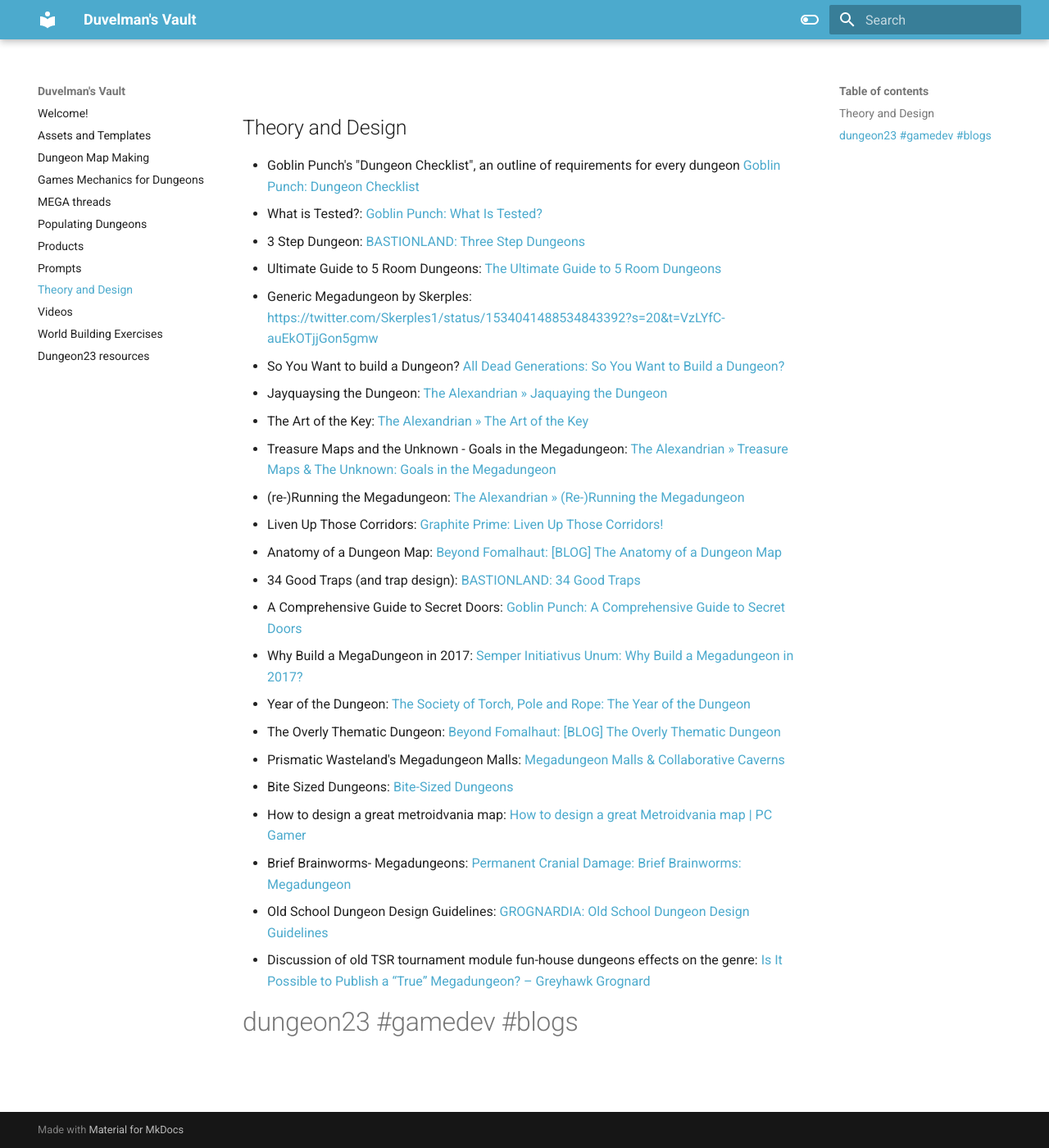
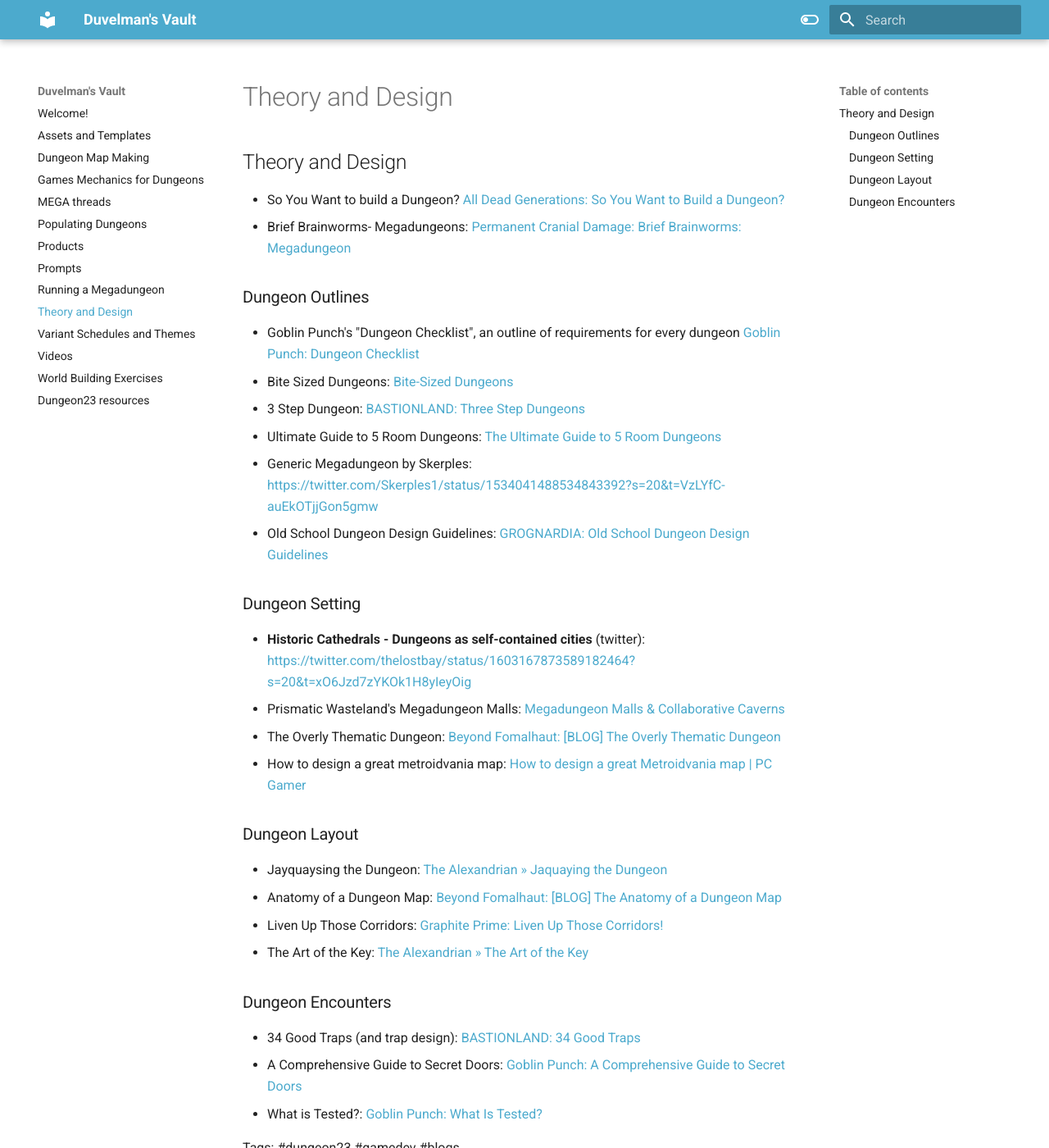
Before and after one commit to duvelmandice/vault, an MkDocs documentation site: the page built from docs/Theory and Design.md, in a window 1280 px wide and 1400 px high. Shown: the whole window at 82% size. Built offline with MkDocs 1.6.1 and Material for MkDocs 9.7.7, drawn with Linux system fonts in a browser that asks for light colours.

Commit message:
dec-15 update

```diff
--- a/docs/Theory and Design.md
+++ b/docs/Theory and Design.md
@@ -1,27 +1,36 @@
 ## Theory and Design
 
+- So You Want to build a Dungeon? [All Dead Generations: So You Want to Build a Dungeon?](https://alldeadgenerations.blogspot.com/2021/03/so-you-want-to-build-dungeon.html)
+- Brief Brainworms- Megadungeons: [Permanent Cranial Damage: Brief Brainworms: Megadungeon](https://permacrandam.blogspot.com/2021/03/brief-brainworms-megadungeon.html)
+
+### Dungeon Outlines
+
 - Goblin Punch's "Dungeon Checklist", an outline of requirements for every dungeon [Goblin Punch: Dungeon Checklist](https://goblinpunch.blogspot.com/2016/01/dungeon-checklist.html)
-- What is Tested?: [Goblin Punch: What Is Tested?](https://goblinpunch.blogspot.com/2015/05/what-is-tested.html)
+- Bite Sized Dungeons: [Bite-Sized Dungeons](https://traversefantasy.blogspot.com/2022/11/bite-sized-dungeons.html)
 - 3 Step Dungeon: [BASTIONLAND: Three Step Dungeons](https://www.bastionland.com/2018/10/three-step-dungeons.html)
 - Ultimate Guide to 5 Room Dungeons: [The Ultimate Guide to 5 Room Dungeons](https://www.roleplayingtips.com/5-room-dungeons/)
 - Generic Megadungeon by Skerples: [https://twitter.com/Skerples1/status/1534041488534843392?s=20&t=VzLYfC-auEkOTjjGon5gmw](https://twitter.com/Skerples1/status/1534041488534843392?s=20&t=VzLYfC-auEkOTjjGon5gmw)
-- So You Want to build a Dungeon? [All Dead Generations: So You Want to Build a Dungeon?](https://alldeadgenerations.blogspot.com/2021/03/so-you-want-to-build-dungeon.html)
+- Old School Dungeon Design Guidelines: [GROGNARDIA: Old School Dungeon Design Guidelines](https://grognardia.blogspot.com/2009/02/old-school-dungeon-design-guidelines.html)
+
+### Dungeon Setting
+
+- **Historic Cathedrals - Dungeons as self-contained cities** (twitter): [https://twitter.com/thelostbay/status/1603167873589182464?s=20&t=xO6Jzd7zYKOk1H8yIeyOig](https://twitter.com/thelostbay/status/1603167873589182464?s=20&t=xO6Jzd7zYKOk1H8yIeyOig)
+- Prismatic Wasteland's Megadungeon Malls: [Megadungeon Malls & Collaborative Caverns](https://www.prismaticwasteland.com/blog/megadungeon-malls-and-collaborative-caverns?format=amp)
+- The Overly Thematic Dungeon: [Beyond Fomalhaut: [BLOG] The Overly Thematic Dungeon](http://beyondfomalhaut.blogspot.com/2017/02/blog-overly-thematic-dungeon.html)
+- How to design a great metroidvania map: [How to design a great Metroidvania map | PC Gamer](https://www.pcgamer.com/how-to-design-a-great-metroidvania-map/)
+
+
+### Dungeon Layout
+
 - Jayquaysing the Dungeon: [The Alexandrian » Jaquaying the Dungeon](https://thealexandrian.net/wordpress/13085/roleplaying-games/jaquaying-the-dungeon)
+- Anatomy of a Dungeon Map: [Beyond Fomalhaut: [BLOG] The Anatomy of a Dungeon Map](http://beyondfomalhaut.blogspot.com/2020/05/blog-anatomy-of-dungeon-map.html)
+- Liven Up Those Corridors: [Graphite Prime: Liven Up Those Corridors!](http://graphiteprime.blogspot.com/2019/07/liven-up-those-corridors.html)
 - The Art of the Key: [The Alexandrian » The Art of the Key](https://thealexandrian.net/wordpress/35180/roleplaying-games/the-art-of-the-key)
-- Treasure Maps and the Unknown - Goals in the Megadungeon: [The Alexandrian » Treasure Maps & The Unknown: Goals in the Megadungeon](https://thealexandrian.net/wordpress/1900/roleplaying-games/treasure-maps-the-unknown-goals-in-the-megadungeon)
-- (re-)Running the Megadungeon: [The Alexandrian » (Re-)Running the Megadungeon](https://thealexandrian.net/wordpress/5/roleplaying-games/re-running-the-megadungeon)
-- Liven Up Those Corridors: [Graphite Prime: Liven Up Those Corridors!](http://graphiteprime.blogspot.com/2019/07/liven-up-those-corridors.html)
-- Anatomy of a Dungeon Map: [Beyond Fomalhaut: [BLOG] The Anatomy of a Dungeon Map](http://beyondfomalhaut.blogspot.com/2020/05/blog-anatomy-of-dungeon-map.html)
+
+### Dungeon Encounters
+
 - 34 Good Traps (and trap design): [BASTIONLAND: 34 Good Traps](https://www.bastionland.com/2018/08/34-good-traps.html)
 - A Comprehensive Guide to Secret Doors:  [Goblin Punch: A Comprehensive Guide to Secret Doors](https://goblinpunch.blogspot.com/2018/08/a-comprehensive-guide-to-secret-doors.html)
-- Why Build a MegaDungeon in 2017: [Semper Initiativus Unum: Why Build a Megadungeon in 2017?](https://initiativeone.blogspot.com/2017/05/why-build-megadungeon-in-2017.html)
-- Year of the Dungeon: [The Society of Torch, Pole and Rope: The Year of the Dungeon](https://poleandrope.blogspot.com/2009/02/year-of-dungeon.html)
-- The Overly Thematic Dungeon: [Beyond Fomalhaut: [BLOG] The Overly Thematic Dungeon](http://beyondfomalhaut.blogspot.com/2017/02/blog-overly-thematic-dungeon.html)
-- Prismatic Wasteland's Megadungeon Malls: [Megadungeon Malls & Collaborative Caverns](https://www.prismaticwasteland.com/blog/megadungeon-malls-and-collaborative-caverns?format=amp)
-- Bite Sized Dungeons: [Bite-Sized Dungeons](https://traversefantasy.blogspot.com/2022/11/bite-sized-dungeons.html)
-- How to design a great metroidvania map: [How to design a great Metroidvania map | PC Gamer](https://www.pcgamer.com/how-to-design-a-great-metroidvania-map/)
-- Brief Brainworms- Megadungeons: [Permanent Cranial Damage: Brief Brainworms: Megadungeon](https://permacrandam.blogspot.com/2021/03/brief-brainworms-megadungeon.html)
-- Old School Dungeon Design Guidelines: [GROGNARDIA: Old School Dungeon Design Guidelines](https://grognardia.blogspot.com/2009/02/old-school-dungeon-design-guidelines.html)
-- Discussion of old TSR tournament module fun-house dungeons effects on the genre: [Is It Possible to Publish a “True” Megadungeon? – Greyhawk Grognard](https://www.greyhawkgrognard.com/2009/10/24/is-it-possible-to-publish-true/)
+- What is Tested?: [Goblin Punch: What Is Tested?](https://goblinpunch.blogspot.com/2015/05/what-is-tested.html)
 
-#dungeon23 #gamedev #blogs
+Tags: #dungeon23 #gamedev #blogs
```
Also changed, not shown: docs/Assets and Templates.md (+3 -2 lines), docs/Dungeon Map Making.md (+2 -0 lines), docs/Prompts.md (+2 -0 lines), docs/Running a Megadungeon.md (added, +5 -0 lines), docs/Variant Schedules and Themes.md (added, +26 -0 lines), docs/dungeon23-resources.md (+3 -0 lines), docs/index.md (+4 -0 lines).
